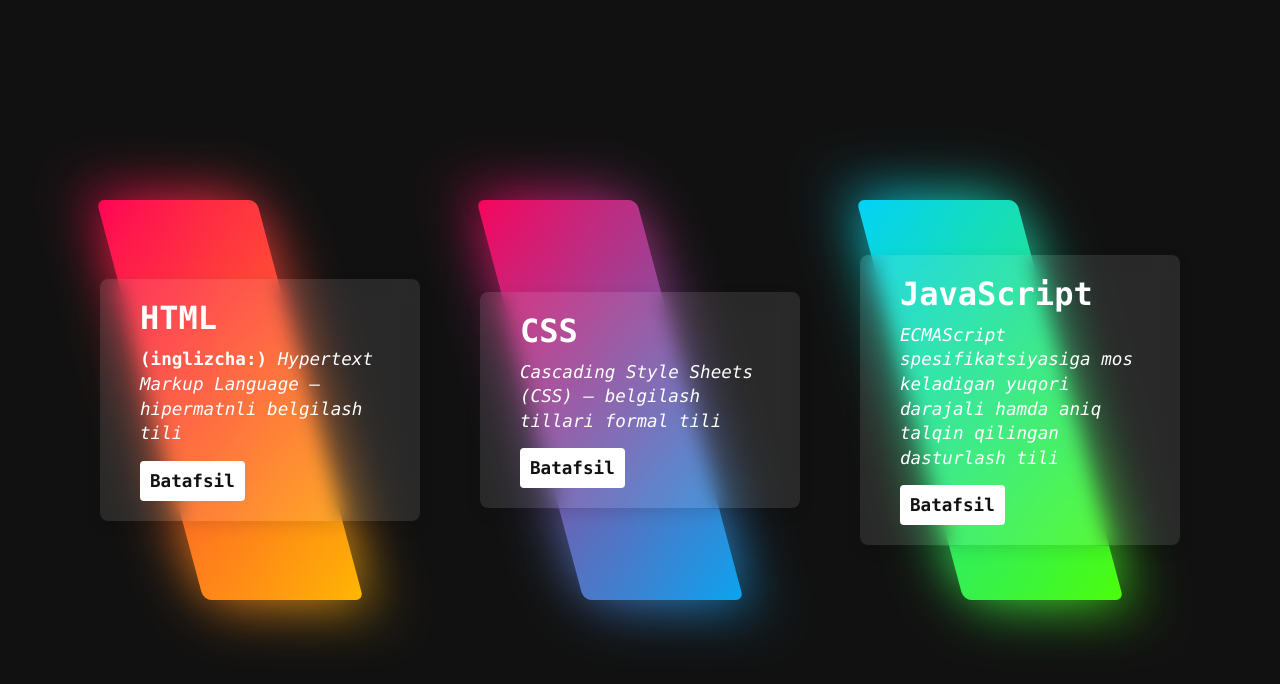
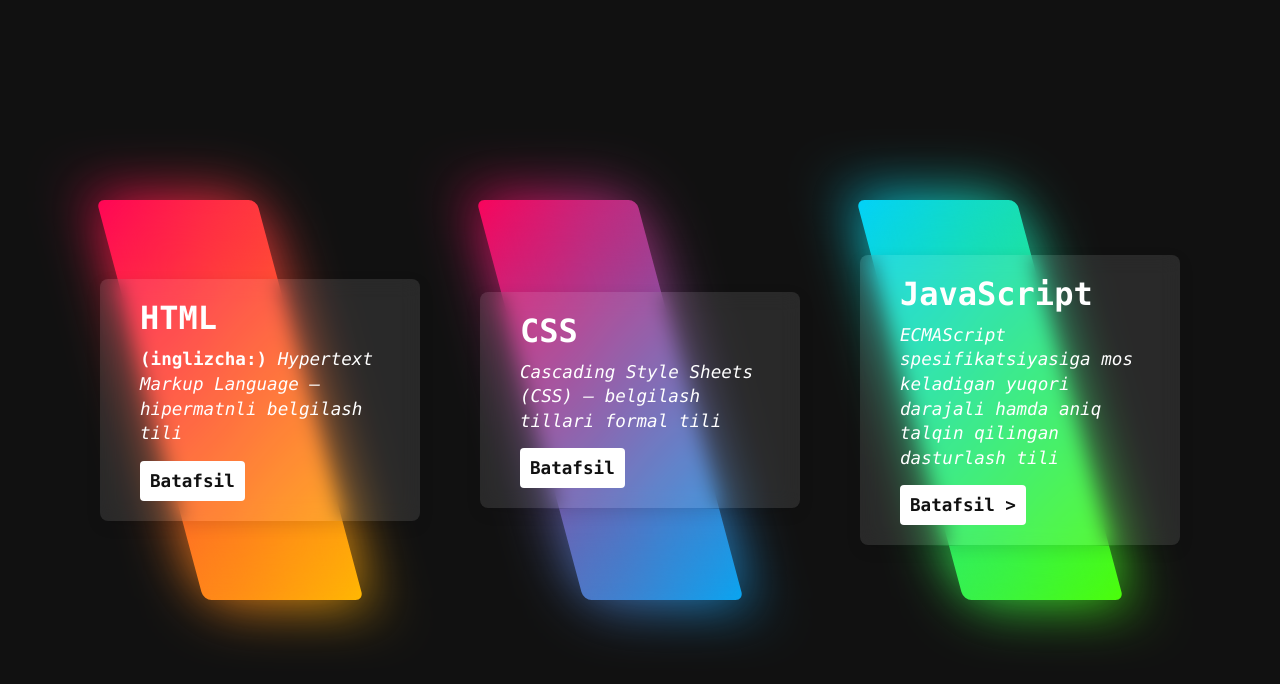
Before and after one commit to blogchik/glass-effect01, a plain HTML site: page index.html in a window 1280 px wide. Drawn offline with Linux system fonts and the light colour scheme.

Commit message:
Editing button
Co-authored-by: degdog <degdoguz@gmail.com>

```diff
--- a/index.html
+++ b/index.html
@@ -46,7 +46,7 @@
                 <p>
                     <i>ECMAScript spesifikatsiyasiga mos keladigan yuqori darajali hamda aniq talqin qilingan dasturlash tili</i>
                 </p>
-                <a href="https://uz.wikipedia.org/wiki/JavaScript" target="_blank">Batafsil</a>
+                <a href="https://uz.wikipedia.org/wiki/JavaScript" target="_blank">Batafsil ></a>
             </div>
         </div>
 
```
